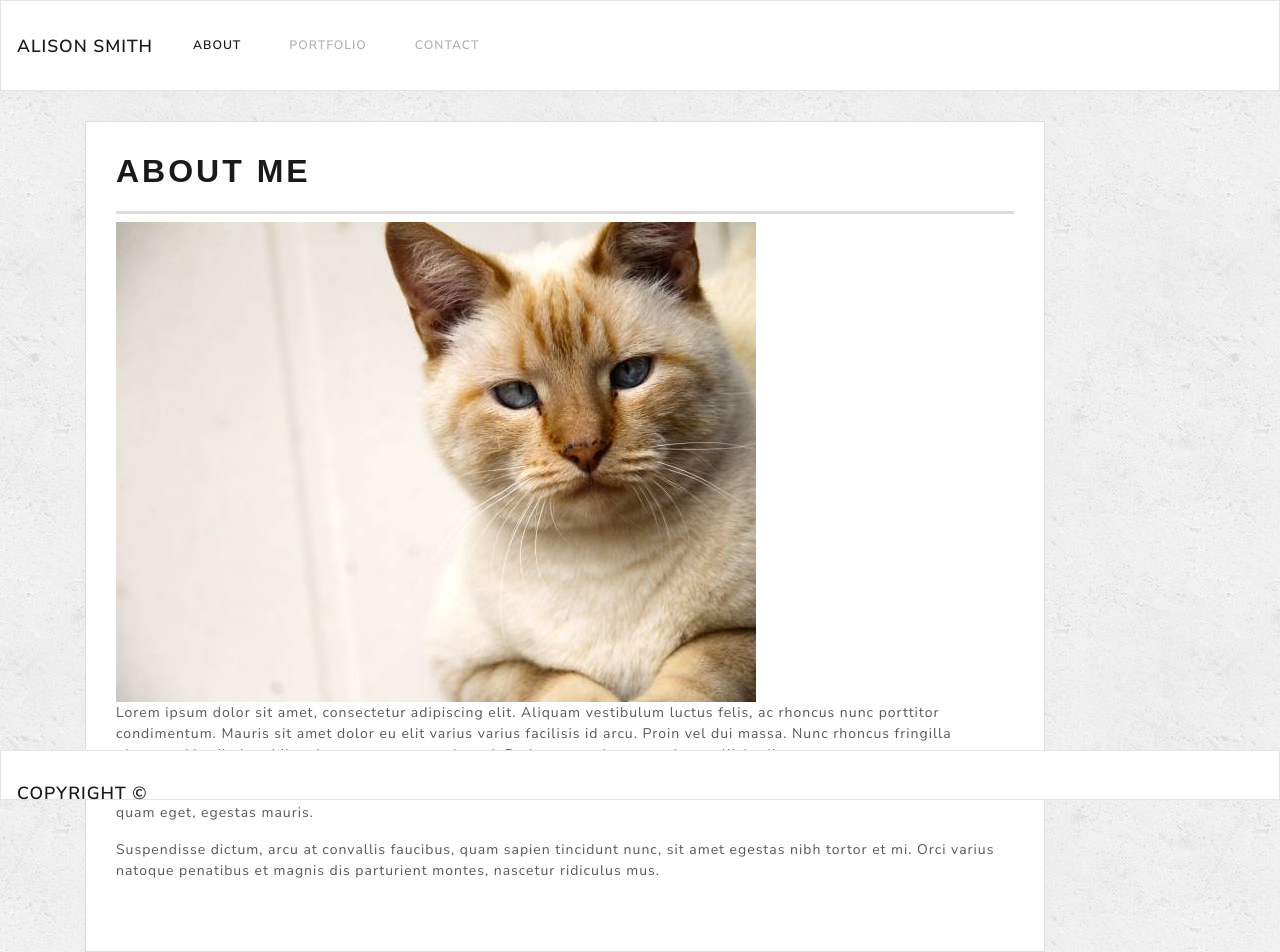
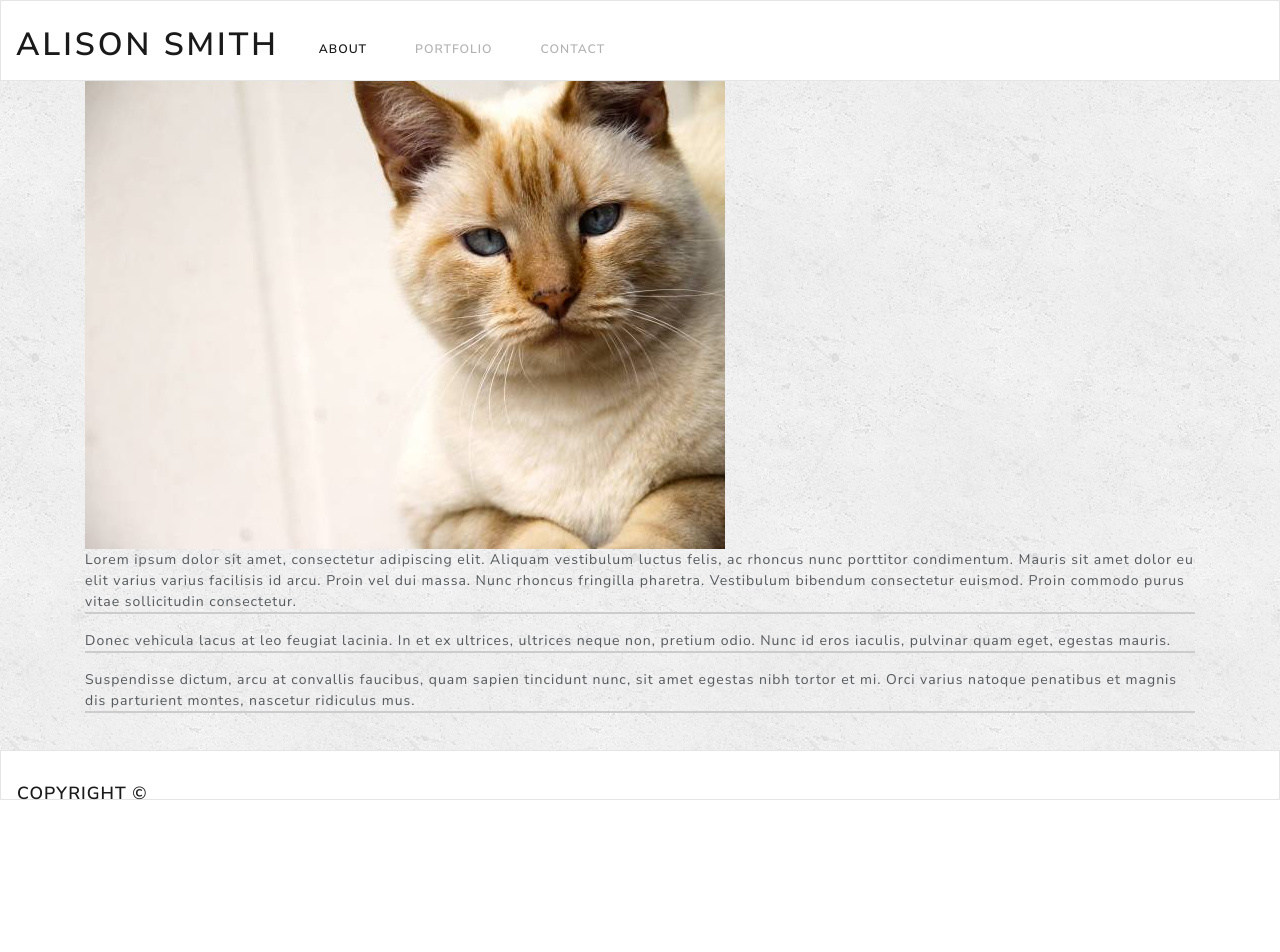
Before and after one commit to smithpyz/Bootstrap-Portfolio, a plain HTML site: page index.html in a window 1280 px wide. After the commit the page ends 800 px from the top, so only its background shows below. Drawn offline with nearby package versions, Linux system fonts and the light colour scheme.

Commit message:
updated theme

```diff
--- a/assets/css/style.css
+++ b/assets/css/style.css
@@ -1,7 +1,7 @@
 body {
   font-family: Arial, "Helvetica Neue", Helvetica, sans-serif;
   font-size: 18px;
-  line-height: 34px;
+  line-height: 20px;
   color: #777;
   background: url("../images/concrete_seamless.png");
 }
@@ -19,36 +19,25 @@ body {
   clear: both;
 }
 
-h1,
 h2,
 h3,
 p {
-  margin-bottom: 20px;
+  border-bottom: 2px solid #ccc;
 }
 
 p:last-child {
   margin-bottom: 0;
 }
 
-h1,
-h2,
-h3 {
-  font-family: Arial, Helvetica, sans-serif;
-  font-weight: 700;
-  color: #4aaaa5;
-}
 
-h1 {
-  padding-bottom: 20px;
-  font-size: 30px;
-  line-height: 49px;
-  border-bottom: 3px solid #ddd;
-}
+/* h1 {
+  border-bottom: 2px dotted orangered;
+} */
 
-h2,
+/* h2,
 h3 {
   font-size: 22px;
-}
+} */
 
 /* header */
 
@@ -68,12 +57,11 @@ footer {
   height: 50px;
 }
 
-h3, h2 {
+/* h3, h2 {
   padding-bottom: 20px;
   margin-bottom: 15px;
   line-height: 22px;
-  border-bottom: 2px solid #eee;
-}
+} */
 
 /* main */
 
@@ -82,15 +70,6 @@ h3, h2 {
   min-height: calc(100vh - 70px);
 }
 
-.main-section {
-  width: 100%;
-  max-width: 960px;
-  padding: 30px;
-  margin-bottom: 40px;
-  background: #fff;
-  border: 1px solid #ddd;
-  height: 100%;
-}
 
 /* portfolio page */
 
--- a/index.html
+++ b/index.html
@@ -13,10 +13,15 @@
 
 <body>
 
-  <nav class="navbar navbar-expand-lg navbar-light bg-light">
-    <a class="navbar-brand" href="#">ALISON SMITH</a>
-    <button class="navbar-toggler" type="button" data-toggle="collapse" data-target="#navbarColor03" aria-controls="navbarColor03"
-      aria-expanded="false" aria-label="Toggle navigation">
+<nav class="navbar navbar-expand-lg navbar-light bg-light navbar fixed-top" style="
+    padding-bottom: 2px;
+    padding-top: 20px;
+    padding-right: 15px;
+    padding-left: 15px;
+">
+<a class="navbar-brand" href="#">
+  <h1>ALISON SMITH</h1></a>
+    <button class="navbar-toggler" type="button" data-toggle="collapse" data-target="#navbarColor03" aria-controls="navbarColor03" aria-expanded="false" aria-label="Toggle navigation">
       <span class="navbar-toggler-icon"></span>
     </button>
 
@@ -26,7 +31,7 @@
           <a class="nav-link" href="index.html">About</a>
           <span class="sr-only">(current)</span>
         </li>
-        </li>
+
         <li class="nav-item">
           <a class="nav-link" href="portfolio.html">Portfolio</a>
         </li>
@@ -58,7 +63,7 @@
     <div class="row no-gutters">
       <div class="col-12">
         <section class="main-section">
-          <h1>About Me</h1>
+          <h3>About Me</h3>
 
           <img src="assets/images/cat.jpg" class="img-fluid" alt="Alison Smith">
 
```
Also changed, not shown: contact.html (+8 -2 lines), portfolio.html (+7 -2 lines). Lines whose indentation alone changed are shown as unchanged.
